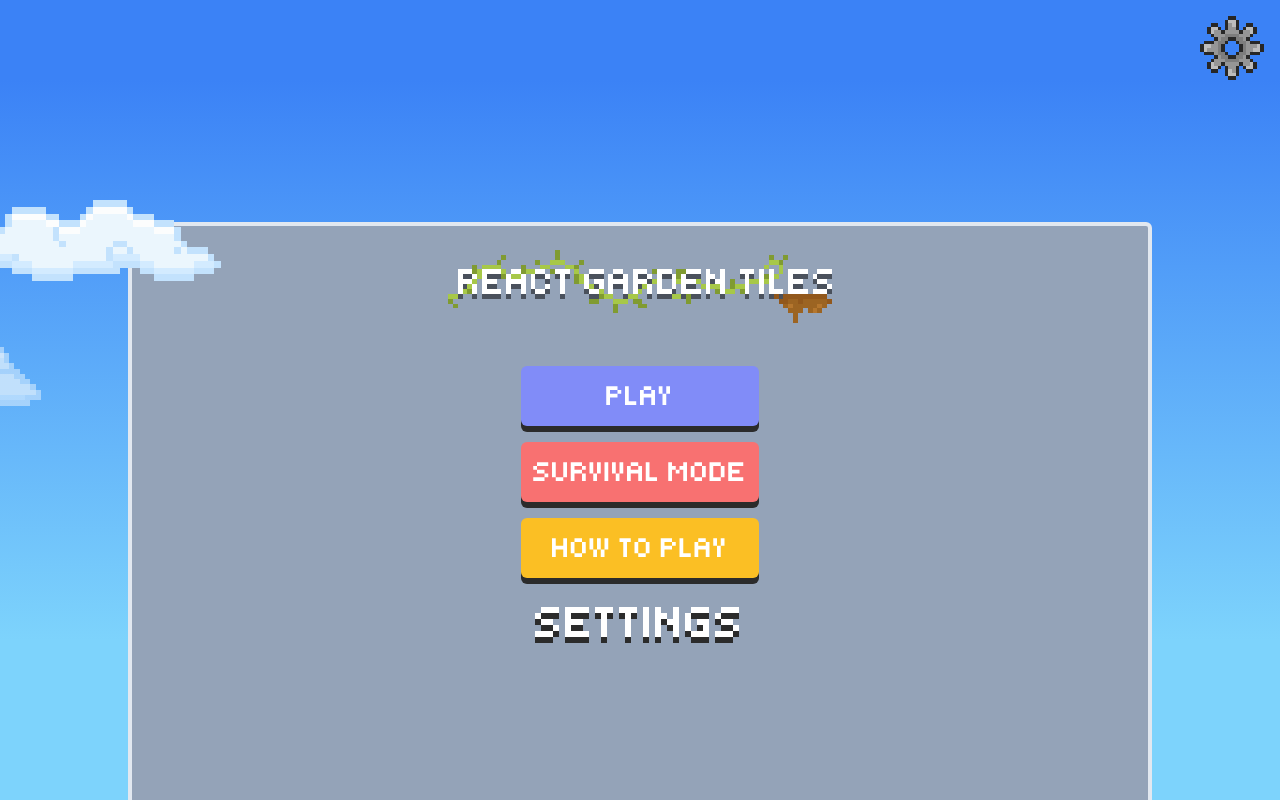
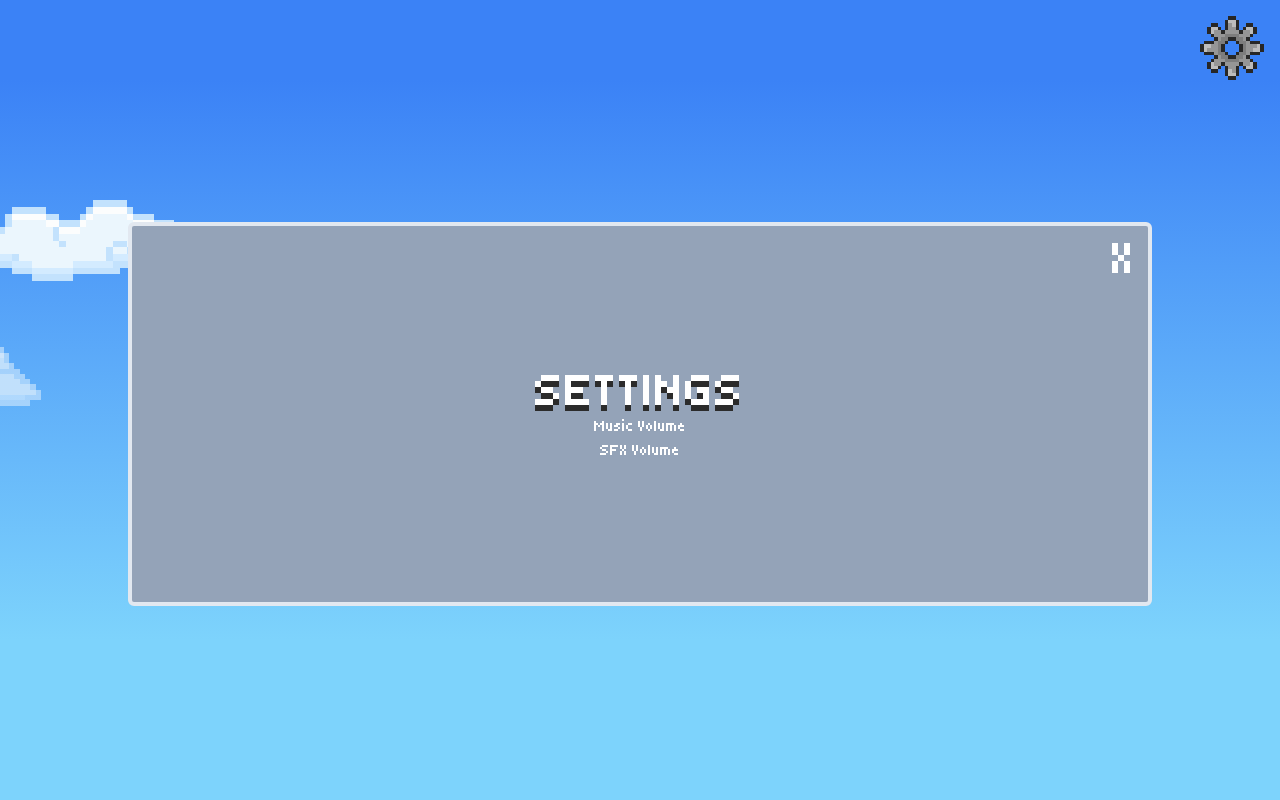
Before and after one commit to Sigrik/react-garden-game, a React (Vite) app: page / in a window 1280 px wide. Both pictures are taken after a click on the button 1232 px from the left and 48 px from the top of the page. Shown: the top 800 px of the page. Built offline with nearby package versions, Linux system fonts and the light colour scheme.

Commit message:
Add tutorial modal and modal close button

```diff
--- a/src/components/Header.jsx
+++ b/src/components/Header.jsx
@@ -20,9 +20,9 @@ export function Header() {
       <div>
         <button
           onClick={handleShowSettings}
-          className="absolute right-4 top-4 z-30 h-16 w-16 bg-cog-icon bg-contain bg-center bg-no-repeat text-white"
+          className="absolute right-4 top-4 z-40 h-16 w-16 bg-cog-icon bg-contain bg-center bg-no-repeat text-white"
         ></button>
-        {showSettings && <Settings />}
+        {showSettings && <Settings onClose={handleShowSettings} />}
       </div>
     );
   }
@@ -30,7 +30,7 @@ export function Header() {
     <div>
       <button
         onClick={handleShowSettings}
-        className="absolute right-4 top-4 z-30 h-16 w-16 bg-cog-icon bg-contain bg-center bg-no-repeat text-white"
+        className="absolute right-4 top-4 z-40 h-16 w-16 bg-cog-icon bg-contain bg-center bg-no-repeat text-white"
       ></button>
       <button
         onClick={navigateBack}
--- a/src/components/Modal.jsx
+++ b/src/components/Modal.jsx
@@ -1,7 +1,7 @@
 export function Modal({ zValue, children }) {
   return (
     <div
-      className={`animate-popUp absolute left-0 right-0 h-[384px] z-${zValue} ml-auto mr-auto flex h-full w-4/5 flex-col items-center justify-center gap-8 rounded-md border-4 border-slate-200 bg-slate-400 text-white`}
+      className={`absolute left-0 right-0 h-[384px] animate-popUp z-${zValue} ml-auto mr-auto flex w-4/5 flex-col items-center justify-center gap-8 rounded-md border-4 border-slate-200 bg-slate-400 text-white`}
     >
       {children}
     </div>
--- a/src/components/Settings.jsx
+++ b/src/components/Settings.jsx
@@ -1,11 +1,19 @@
 import { Modal } from "./Modal";
 
-export function Settings() {
+export function Settings({ onClose }) {
   return (
     <Modal zValue="40">
-      <div className="relative flex flex-col flex-wrap items-center justify-center">
+      <div className=" flex flex-col flex-wrap items-center justify-center">
         {" "}
         <h1 className="text-5xl drop-shadow-px-btn">SETTINGS</h1>
+        <p>Music Volume</p>
+        <p>SFX Volume</p>
+        <button
+          onClick={onClose}
+          className="absolute -right-2 top-0 h-16 w-16 text-center text-5xl"
+        >
+          X
+        </button>
       </div>
     </Modal>
   );
--- a/src/components/Tutorial.jsx
+++ b/src/components/Tutorial.jsx
@@ -0,0 +1,29 @@
+import { Modal } from "./Modal";
+
+export function Tutorial({ onClose }) {
+  return (
+    <Modal zValue="40">
+      <div className=" flex flex-col flex-wrap items-center justify-center">
+        {" "}
+        <h1 className="text-5xl drop-shadow-px-btn">HOW TO PLAY</h1>
+        <p>
+          Use <span className="text-amber-400">WSAD</span> or{" "}
+          <span className="text-amber-400">ARROW KEYS</span> to move and change
+          tiles.
+        </p>
+        <p>
+          Change all the tiles to the same type, either{" "}
+          <span className=" text-lime-400">Grass</span> or{" "}
+          <span className=" text-yellow-700">Mud</span> to win the level.
+        </p>
+        <p>Make all the tiles match before the time runs out!</p>
+        <button
+          onClick={onClose}
+          className="absolute -right-2 top-0 h-16 w-16 text-center text-5xl"
+        >
+          X
+        </button>
+      </div>
+    </Modal>
+  );
+}
--- a/src/pages/GameScreen.jsx
+++ b/src/pages/GameScreen.jsx
@@ -49,8 +49,6 @@ export function GameScreen() {
         moveSound.play();
     }
   };
-
-  const throttledKeyDown = throttle(detectKeyDown, 700);
 
   function throttle(mainFunction, delay) {
     let timerFlag = null;
@@ -114,7 +112,7 @@ export function GameScreen() {
         if (prevTime === 1) {
           clearInterval(gameTimerRef.current);
           setCheckGameOver(true);
-          lose.play();
+          loseSound.play();
           document.removeEventListener(
             "keydown",
             throttledKeyDownRef.current,
--- a/src/pages/MainMenu.jsx
+++ b/src/pages/MainMenu.jsx
@@ -1,11 +1,20 @@
+import { useState } from "react";
 import { Link } from "react-router-dom";
+import { Tutorial } from "../components/Tutorial";
+
 const clickSound = new Audio("/src/assets/click.wav");
 function playClick() {
   clickSound.play();
 }
 export function MainMenu() {
+  const [showTutorial, setShowTutorial] = useState(false);
+  function handleShowTutorial() {
+    setShowTutorial(!showTutorial);
+    playClick();
+  }
   return (
     <div className="z-20 flex flex-col items-center gap-y-4">
+      {showTutorial && <Tutorial onClose={handleShowTutorial} />}
       <div className="h-32 w-96 bg-game-logo bg-contain bg-center bg-no-repeat"></div>
       <div className="flex flex-col items-center gap-y-4 text-white">
         <Link
@@ -21,12 +30,12 @@ export function MainMenu() {
         >
           SURVIVAL MODE
         </Link>
-        <Link
-          onClick={playClick}
+        <button
+          onClick={handleShowTutorial}
           className="w-full rounded-md bg-amber-400 p-3 text-center text-3xl drop-shadow-px-btn hover:bg-amber-300"
         >
           HOW TO PLAY
-        </Link>
+        </button>
       </div>
     </div>
   );
```
